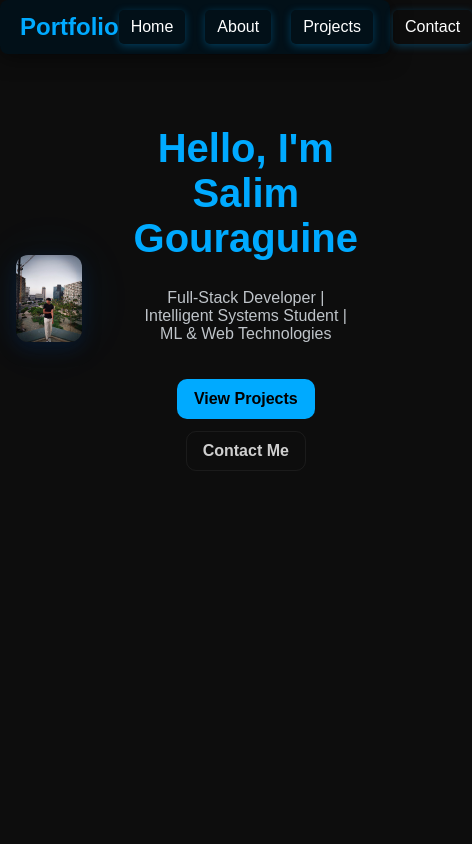
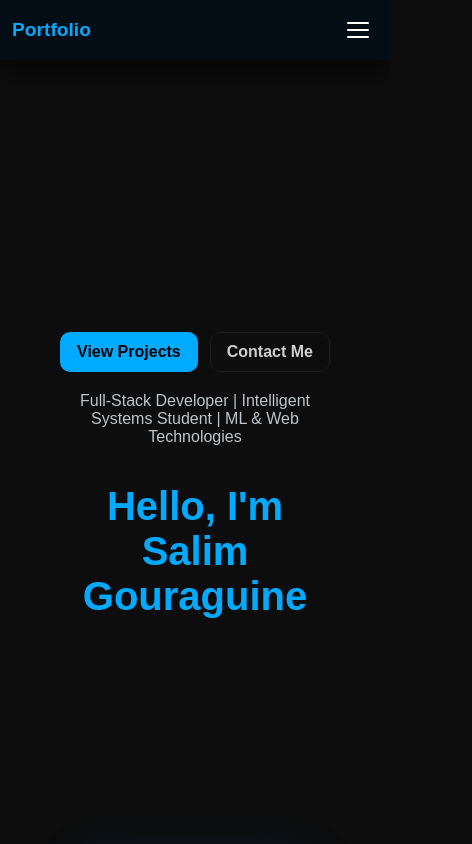
Before and after one commit to Gouraguine/my-portfolio, a React (Vite) app: page / in a window 390 px wide. Shown: the top 844 px of the page, 472 px wide, since content can reach past the window. Built offline with nearby package versions, Linux system fonts and the light colour scheme.

Commit message:
Update portfolio

```diff
--- /dev/null
+++ b/public/index.html
@@ -0,0 +1,6 @@
+<head>
+  <meta charset="UTF-8">
+  <meta name="viewport" content="width=device-width, initial-scale=1.0">
+  <title>Your Portfolio</title>
+  <!-- Other head elements -->
+</head>
--- a/src/index.css
+++ b/src/index.css
@@ -23,78 +23,219 @@ section {
   display: flex;
   justify-content: space-between;
   align-items: center;
-  padding: 10px 20px;
-  background-color: #021018; /* Background color */
-  box-shadow: 0 4px 20px rgba(0, 0, 0, 0.5); /* Enhanced shadow effect */
-  transition: background-color 0.3s ease, box-shadow 0.3s ease; /* Smooth transition */
-  border-radius: 8px; /* Rounded corners */
+  padding: 12px 20px;
+  background-color: #021018;
+  box-shadow: 0 4px 20px rgba(0, 0, 0, 0.5);
+  transition: background-color 0.3s ease, box-shadow 0.3s ease;
+  border-radius: 0; /* Remove border radius for navbar */
+  position: relative;
+  z-index: 100;
 }
 
 .site-nav:hover {
-  background-color: #030d15; /* Darker background on hover */
-  box-shadow: 0 8px 30px rgba(0, 0, 0, 0.7); /* Enhanced shadow on hover */
+  background-color: #030d15;
+  box-shadow: 0 8px 30px rgba(0, 0, 0, 0.7);
 }
 
 .logo {
-  color: #00aaff; /* Logo color */
+  color: #00aaff;
   font-size: 1.5rem;
-  transition: transform 0.3s ease; /* Logo animation */
+  font-weight: 700;
+  transition: transform 0.3s ease;
+  z-index: 101;
 }
 
 .logo:hover {
-  transform: scale(1.05); /* Slightly enlarge logo on hover */
+  transform: scale(1.05);
 }
 
 .nav-links {
   display: flex;
   gap: 20px;
-  transition: opacity 0.3s ease; /* Smooth transition for links */
+  align-items: center;
+  transition: opacity 0.3s ease;
 }
 
 .nav-link {
-  box-shadow: 0 2px 8px rgba(0, 170, 255, 0.3);
-  color: #ffffff; /* Link color */
+  color: #ffffff;
   text-decoration: none;
-  position: relative; /* For pseudo-element */
-  padding: 8px 12px; /* Padding for better click area */
-  border-radius: 5px; /* Rounded corners for links */
-  transition: background-color 0.3s ease; /* Smooth transition for background */
+  position: relative;
+  padding: 8px 12px;
+  border-radius: 5px;
+  transition: background-color 0.3s ease, box-shadow 0.3s ease;
+  box-shadow: 0 2px 8px rgba(0, 170, 255, 0.1);
 }
 
 .nav-link:hover {
+  background-color: rgba(0, 170, 255, 0.15);
   box-shadow: 0 2px 8px rgba(0, 170, 255, 0.3);
-  background-color: rgba(0, 170, 255, 0.1); /* Light blue background on hover */
 }
 
 .nav-link::after {
   content: '';
   display: block;
   height: 2px;
-  background: #00aaff; /* Underline color */
+  background: #00aaff;
   width: 0;
-  transition: width 0.3s ease; /* Smooth transition for underline */
+  transition: width 0.3s ease;
   position: absolute;
   left: 0;
-  bottom: -5px; /* Position below the link */
+  bottom: -5px;
 }
 
 .nav-link:hover::after {
-  width: 100%; /* Expand underline on hover */
+  width: 100%;
 }
 
-/* Mobile menu toggle button */
-.menu-toggle {
-  display: none; /* Hidden by default */
-  font-size: 1.5rem;
-  background: none;
-  border: none;
-  color: #ffffff; /* Button color */
-  cursor: pointer;
-  transition: transform 0.3s ease; /* Animation for button */
+.nav-link.active {
+  background: rgba(0, 170, 255, 0.2);
+  color: #00ffff;
 }
 
-.menu-toggle:hover {
-  transform: scale(1.1); /* Slightly enlarge button on hover */
+/* Mobile menu toggle button with hamburger animation */
+.menu-toggle {
+  display: none;
+  width: 40px;
+  height: 36px;
+  background: transparent;
+  border: none;
+  cursor: pointer;
+  position: relative;
+  z-index: 101;
+  padding: 4px;
+}
+
+.menu-toggle .hamburger,
+.menu-toggle .hamburger::before,
+.menu-toggle .hamburger::after {
+  display: block;
+  background: #ffffff;
+  height: 2.5px;
+  border-radius: 3px;
+  transition: transform 0.3s ease, opacity 0.3s ease, background 0.3s ease;
+}
+
+.menu-toggle .hamburger {
+  width: 22px;
+  margin: 6px auto;
+  position: relative;
+}
+
+.menu-toggle .hamburger::before,
+.menu-toggle .hamburger::after {
+  content: "";
+  position: absolute;
+  left: 0;
+  width: 22px;
+}
+
+.menu-toggle .hamburger::before {
+  top: -7px;
+}
+
+.menu-toggle .hamburger::after {
+  bottom: -7px;
+}
+
+.menu-toggle:hover .hamburger,
+.menu-toggle:hover .hamburger::before,
+.menu-toggle:hover .hamburger::after {
+  background: #00aaff;
+}
+
+/* open state -> X */
+.menu-toggle.open .hamburger {
+  transform: rotate(45deg);
+  background: #00aaff;
+}
+
+.menu-toggle.open .hamburger::before {
+  transform: rotate(-90deg) translateX(8px);
+  top: 0;
+  background: #00aaff;
+}
+
+.menu-toggle.open .hamburger::after {
+  opacity: 0;
+  background: #00aaff;
+}
+
+/* Responsive styles for mobile */
+@media (max-width: 768px) {
+  .site-nav {
+    padding: 12px 16px;
+  }
+
+  .logo {
+    font-size: 1.3rem;
+  }
+
+  .menu-toggle {
+    display: block;
+  }
+
+  .nav-links {
+    position: absolute;
+    top: calc(100% + 8px);
+    left: 8px;
+    right: 8px;
+    background: rgba(2, 16, 24, 0.98);
+    backdrop-filter: blur(8px);
+    border-radius: 12px;
+    padding: 12px 0;
+    flex-direction: column;
+    gap: 6px;
+    box-shadow: 0 18px 50px rgba(0, 6, 20, 0.7);
+    border: 1px solid rgba(0, 170, 255, 0.1);
+    max-height: 0;
+    opacity: 0;
+    overflow: hidden;
+    transform: translateY(-12px);
+    transition: max-height 0.35s ease, opacity 0.3s ease, transform 0.35s ease;
+    z-index: 99;
+  }
+
+  .nav-links.open {
+    max-height: 300px;
+    opacity: 1;
+    transform: translateY(0);
+  }
+
+  .nav-link {
+    padding: 12px 16px;
+    margin: 0;
+    width: 100%;
+    text-align: left;
+    border-radius: 8px;
+  }
+
+  .nav-link::after {
+    display: none;
+  }
+
+  .nav-link:hover {
+    background-color: rgba(0, 170, 255, 0.2);
+  }
+}
+
+@media (max-width: 520px) {
+  .site-nav {
+    padding: 12px 12px;
+  }
+
+  .logo {
+    font-size: 1.2rem;
+  }
+
+  .nav-links {
+    left: 4px;
+    right: 4px;
+  }
+
+  .nav-link {
+    padding: 10px 14px;
+    font-size: 0.95rem;
+  }
 }
 
 /* About section */
@@ -393,265 +534,113 @@ section {
   font-size: 0.95rem;
 }
 
-/* Home hero layout with photo on the right */
+/* Home / Hero: place image close to text and responsive */
 .home-hero {
-  display: grid;
-  grid-template-columns: 1fr 360px;
-  gap: 36px;
+  display: flex;
   align-items: center;
-  padding: 80px 20px;
-  max-width: 1200px;
-  margin: 0 auto 40px;
-  animation: fadeIn 1s ease; /* Animation for the hero section */
+  justify-content: center;
+  padding: 48px 20px;
+  min-height: calc(100vh - 90px);
 }
 
-/* Centre le hero et l'image au milieu de la page */
-.hero,
-.home-hero {
-  min-height: calc(100vh - 100px); /* occupe presque toute la hauteur du viewport */
+.hero-inner {
   display: flex;
-  align-items: center;    /* centre verticalement */
-  justify-content: center;/* centre horizontalement */
-  padding: 40px 20px;
+  align-items: center;
+  gap: 32px;          /* space between text and image */
+  width: 100%;
+  max-width: 1100px;
+  padding: 8px;
 }
 
-/* conteneur interne centré */
-.hero-inner {
-  width: 100%;
-  max-width: 1000px;
-  margin: 0 auto;
-  display: flex;
-  flex-direction: column;
-  align-items: center;    /* centre le contenu (titre, sous-titre, boutons) */
-  justify-content: center;
-  text-align: center;
-  gap: 18px;
+.hero-left {
+  flex: 1 1 540px;
+  min-width: 220px;
+  text-align: left;
 }
 
-/* cadre photo centré */
-.photo-frame {
-  margin: 0 auto;
+.hero-right {
+  flex: 0 0 360px;    /* keeps image near text */
   display: flex;
   align-items: center;
   justify-content: center;
 }
 
-/* taille et comportement de l'image */
-.profile-img,
-.project-image {
+/* image style + blue shadow */
+.profile-img {
   width: 100%;
-  max-width: 360px;      /* change si vous voulez plus grand */
+  max-width: 360px;
   height: auto;
-  max-height: 420px;
   object-fit: cover;
   border-radius: 14px;
-  display: block;
+  box-shadow:
+    0 14px 40px rgba(0, 34, 85, 0.40),
+    0 0 50px rgba(0, 170, 255, 0.10);
+  transition: transform 0.28s ease, box-shadow 0.28s ease;
 }
 
-/* responsive : réduit la hauteur pour petits écrans */
-@media (max-width: 880px) {
-  .hero,
-  .home-hero {
-    min-height: auto;
-    padding: 36px 16px;
-  }
-
-  .profile-img,
-  .project-image {
-    max-width: 100%;
-    max-height: 320px;
-  }
+.profile-img:hover {
+  transform: translateY(-6px) scale(1.02);
+  box-shadow:
+    0 28px 70px rgba(0, 34, 85, 0.50),
+    0 0 90px rgba(0, 170, 255, 0.16);
 }
 
-/* Responsive adjustments */
-@media (max-width: 768px) {
-  .projects {
-    padding: 40px 16px;
+/* make hero content centered on small screens & image smaller */
+@media (max-width: 880px) {
+  .hero-inner {
+    gap: 20px;
   }
-
-  .projects-grid {
-    gap: 15px;
+  .hero-left {
+    text-align: center;
   }
-
-  .project-card {
-    padding: 15px;
+  .hero-right {
+    flex: 0 0 300px;
   }
-
-  .project-title {
-    font-size: 1.3rem;
-  }
-
-  .project-description {
-    font-size: 0.9rem;
-  }
-
-  .tech-badge {
-    font-size: 0.8rem;
-  }
+  .profile-img { max-width: 300px; }
 }
 
-/* Contact section styles */
-.contact {
-  padding: 60px 20px;
-  max-width: 800px;
-  margin: 0 auto;
-  animation: sectionFade 0.9s ease both;
+@media (max-width: 520px) {
+  .home-hero,
+  .hero-inner {
+    flex-direction: column-reverse; /* text above image on phone */
+    align-items: center;
+    min-height: auto;
+  }
+  .hero-left { text-align: center; }
+  .hero-right { width: 100%; }
+  .profile-img { max-width: 240px; }
 }
 
-.contact-title {
-  font-size: clamp(2rem, 4vw, 2.8rem);
-  color: #00aaff;
-  margin-bottom: 30px;
-  text-align: center;
+/* Navbar responsive polish (ensure mobile menu works and stays above hero) */
+.site-nav {
+  position: relative;
+  z-index: 80;
 }
 
-.contact-form {
-  display: flex;
-  flex-direction: column;
-  gap: 20px;
+/* ensure dropdown sits above hero and content */
+.nav-links {
+  transition: max-height 0.28s ease, opacity 0.24s ease, transform 0.28s ease;
 }
 
-.form-group {
-  display: flex;
-  flex-direction: column;
+/* mobile specific (keep if not already present) */
+@media (max-width: 768px) {
+  .menu-toggle { display: block; z-index: 90; }
+  .nav-links {
+    position: absolute;
+    top: calc(100% + 10px);
+    left: 10px;
+    right: 10px;
+    background: rgba(2,16,24,0.96);
+    backdrop-filter: blur(6px);
+    border-radius: 12px;
+    padding: 8px;
+    box-shadow: 0 18px 50px rgba(0, 6, 20, 0.6);
+  }
+  .nav-links.open { max-height: 420px; opacity: 1; transform: translateY(0); }
+  .nav-links { max-height: 0; opacity: 0; transform: translateY(-6px); overflow: hidden; }
 }
 
-label {
-  margin-bottom: 8px;
-  color: #cfeeff;
-}
-
-input,
-textarea {
-  padding: 12px;
-  border: 1px solid rgba(255, 255, 255, 0.2);
-  border-radius: 8px;
-  background: rgba(255, 255, 255, 0.05);
-  color: #ffffff;
-  font-size: 1rem;
-}
-
-textarea {
-  resize: vertical;
-}
-
-button {
-  padding: 12px 20px;
-  border: none;
-  border-radius: 8px;
-  background-color: #00aaff;
-  color: #ffffff;
-  font-size: 1rem;
-  cursor: pointer;
-  transition: background-color 0.3s ease;
-}
-
-button:hover {
-  background-color: #0088cc;
-}
-
-/* Contact links styles */
-.contact-links {
-  display: flex;
-  justify-content: center;
-  gap: 20px; /* Space between icons */
-}
-
-.contact-icon {
-  color: #00aaff; /* Icon color */
-  transition: color 0.3s ease;
-}
-
-.contact-icon:hover {
-  color: #0088cc; /* Change color on hover */
-}
-
-/* Keep main titles on one line, show ellipsis if too long; allow wrap on very small screens */
-.hero-title,
-.about-title,
-.projects-title,
-.skills-title,
-.contact-title,
-h1.title,
-h2.title {
-  display: inline-block;
-  white-space: nowrap;
-  overflow: hidden;
-  text-overflow: ellipsis;
-  max-width: 100%;
-}
-
-/* utility class for single-line parts (used for the name) */
-.title-nowrap {
-  white-space: nowrap;
-  display: inline-block;
-}
-
-/* Allow wrapping on very small screens to avoid overflow */
-@media (max-width: 420px) {
-  .hero-title,
-  .about-title,
-  .projects-title,
-  .skills-title,
-  .contact-title,
-  .title-nowrap {
-    white-space: normal;
-  }
-}
-
-/* Blue box shadow + subtle animated glow for images */
-.profile-img,
-.project-image {
-  border-radius: 12px;
-  /* main soft blue shadow + subtle outer glow */
-  box-shadow:
-    0 10px 30px rgba(0, 34, 85, 0.45),         /* depth shadow (darker) */
-    0 0 40px rgba(0, 170, 255, 0.12),          /* soft blue glow */
-    0 0 120px rgba(0, 170, 255, 0.04) ;        /* faint wide bloom */
-  transition: transform 0.28s ease, box-shadow 0.28s ease;
-  will-change: transform, box-shadow;
-}
-
-/* stronger effect on hover */
-.profile-img:hover,
-.project-image:hover {
-  transform: translateY(-6px) scale(1.02);
-  box-shadow:
-    0 20px 60px rgba(0, 34, 85, 0.55),
-    0 0 60px rgba(0, 170, 255, 0.18),
-    0 0 160px rgba(0, 170, 255, 0.08);
-}
-
-/* optional: pulsing ambient glow for framed photos */
-.photo-frame {
-  position: relative;
-  overflow: visible;
-}
-
-.photo-frame::after {
-  content: "";
-  position: absolute;
-  inset: 6px; /* sit just inside the frame padding */
-  border-radius: 14px;
-  pointer-events: none;
-  box-shadow: 0 0 40px rgba(0, 170, 255, 0.06);
-  opacity: 0.9;
-  animation: bluePulse 3.6s ease-in-out infinite;
-}
-
-/* subtle pulse animation */
-@keyframes bluePulse {
-  0%   { transform: scale(0.98);   box-shadow: 0 0 30px rgba(0,170,255,0.06); }
-  50%  { transform: scale(1.02);   box-shadow: 0 0 70px rgba(0,170,255,0.14); }
-  100% { transform: scale(0.98);   box-shadow: 0 0 30px rgba(0,170,255,0.06); }
-}
-
-/* make sure small screens keep good contrast */
-@media (max-width: 420px) {
-  .profile-img, .project-image { box-shadow: 0 6px 18px rgba(0,34,85,0.35); }
-}
-
-/* Projects section */
+/* ...existing code... */
 .projects {
   padding: 60px 20px;
   max-width: 1200px;
@@ -777,3 +766,145 @@ h2.title {
   .project-body { padding: 14px; }
   .projects-grid { gap: 14px; }
 }
+
+/* Skills section — improved styling */
+.skills {
+  padding: 56px 20px;
+  max-width: 1100px;
+  margin: 0 auto 80px;
+  animation: sectionFade 0.9s ease both;
+}
+
+.skills-title {
+  font-size: clamp(1.6rem, 4vw, 2.2rem);
+  color: #00aaff;
+  text-align: center;
+  margin-bottom: 18px;
+  font-weight: 700;
+}
+
+.skills-desc {
+  color: #cfeeff;
+  text-align: center;
+  max-width: 880px;
+  margin: 0 auto 26px;
+  font-size: clamp(0.95rem, 1.2vw, 1.05rem);
+  line-height: 1.6;
+}
+
+/* Grid of skill cards */
+.skills-grid {
+  display: grid;
+  grid-template-columns: repeat(auto-fit, minmax(220px, 1fr));
+  gap: 18px;
+  align-items: start;
+}
+
+/* Category card */
+.skill-card {
+  background: linear-gradient(180deg, rgba(255,255,255,0.02), rgba(255,255,255,0.01));
+  border: 1px solid rgba(0,170,255,0.06);
+  border-radius: 12px;
+  padding: 16px;
+  box-shadow: 0 12px 32px rgba(0, 18, 40, 0.6);
+  transition: transform 0.22s ease, box-shadow 0.22s ease;
+  display: flex;
+  flex-direction: column;
+  gap: 12px;
+}
+
+.skill-card:hover {
+  transform: translateY(-8px);
+  box-shadow: 0 28px 80px rgba(0, 138, 255, 0.12);
+}
+
+.skill-card h4 {
+  color: #9fe6ff;
+  font-size: 1rem;
+  margin-bottom: 6px;
+  font-weight: 700;
+}
+
+/* Badges */
+.skill-badges {
+  display: flex;
+  gap: 8px;
+  flex-wrap: wrap;
+}
+
+.skill-badge {
+  background: linear-gradient(135deg, rgba(0,170,255,0.12), rgba(0,170,255,0.04));
+  color: #00c3ff;
+  padding: 8px 12px;
+  border-radius: 999px;
+  font-weight: 600;
+  font-size: 0.9rem;
+  border: 1px solid rgba(0,170,255,0.08);
+  box-shadow: 0 6px 18px rgba(0,138,255,0.04);
+  transition: transform 0.18s ease, box-shadow 0.18s ease, background 0.18s ease;
+}
+
+.skill-badge:hover {
+  transform: translateY(-4px) scale(1.03);
+  box-shadow: 0 14px 40px rgba(0,138,255,0.08);
+  background: linear-gradient(135deg, rgba(0,170,255,0.20), rgba(0,170,255,0.08));
+}
+
+/* subtle entrance */
+@keyframes skillsPop {
+  from { opacity: 0; transform: translateY(10px) scale(0.995); }
+  to { opacity: 1; transform: translateY(0) scale(1); }
+}
+
+.skill-card { animation: skillsPop 0.45s ease both; }
+
+/* Skills — Option A: compact centered chips */
+.skills {
+  padding: 36px 16px;
+  max-width: 1000px;
+  margin: 0 auto 60px;
+}
+
+.skills-title {
+  text-align: center;
+  color: #00aaff;
+  font-size: clamp(1.4rem, 3.5vw, 1.9rem);
+  margin-bottom: 10px;
+}
+
+.skills-desc {
+  text-align: center;
+  color: #cfeeff;
+  margin-bottom: 18px;
+  font-size: 0.98rem;
+}
+
+.skills-grid {
+  display: flex;
+  gap: 10px;
+  flex-wrap: wrap;
+  justify-content: center;
+  align-items: center;
+}
+
+/* compact badges */
+.skill-badge {
+  background: transparent;
+  color: #dff8ff;
+  padding: 8px 12px;
+  border-radius: 999px;
+  border: 1px solid rgba(0,170,255,0.12);
+  font-weight: 600;
+  font-size: 0.92rem;
+  transition: transform 0.16s ease, box-shadow 0.16s ease;
+}
+.skill-badge:hover {
+  transform: translateY(-4px);
+  box-shadow: 0 10px 28px rgba(0,170,255,0.08);
+}
+
+/* responsive */
+@media (max-width: 520px) {
+  .skills { padding: 28px 12px; }
+  .skill-badge { padding: 7px 10px; font-size: 0.85rem; }
+}
```
